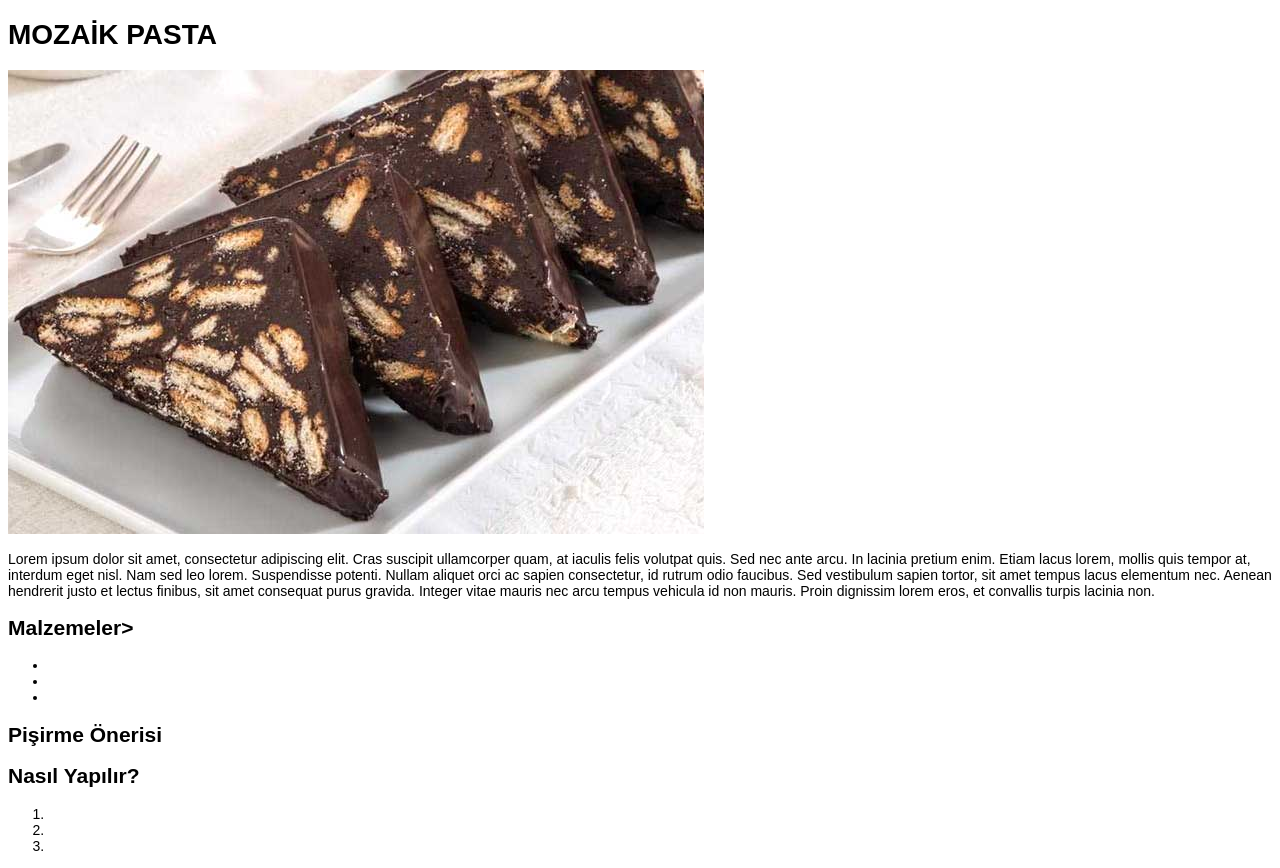
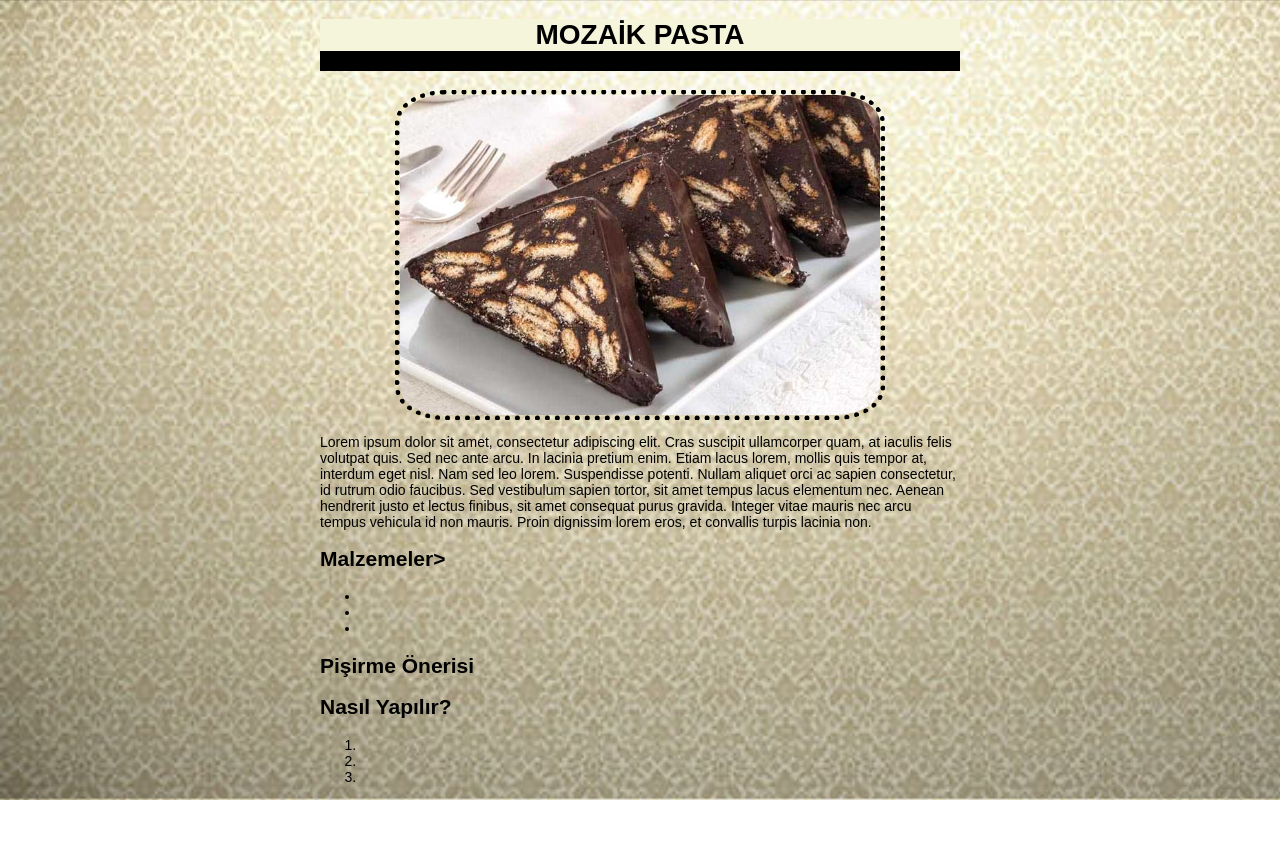
Before and after one commit to zeynepbastas/mozaikpastastarifi, a plain HTML site: page index.html in a window 1280 px wide. After the commit the page ends 800 px from the top, so only its background shows below. Drawn offline with Linux system fonts and the light colour scheme.

Commit message:
Add files via upload

```diff
--- a/style.css
+++ b/style.css
@@ -2,6 +2,26 @@ body {
     font-family:sans-serif, Verdana;
     color:#000;
     font-size: 14px;
-    background-image: url('');
+    background-image: url('background.jpg');
     background-size: cover;
+    width: 50%;
+    margin: auto;
 }
+
+h1 {
+    text-align: center;
+    border-bottom: solid 20px black;
+    background-color: beige;
+}
+
+img {
+    border: dotted 5px black;
+    border-radius: 10%;
+    margin: auto;
+    width: 75%;
+    display: block;
+}
+
+.malzemeler {
+    text-align: center;
+}
```
